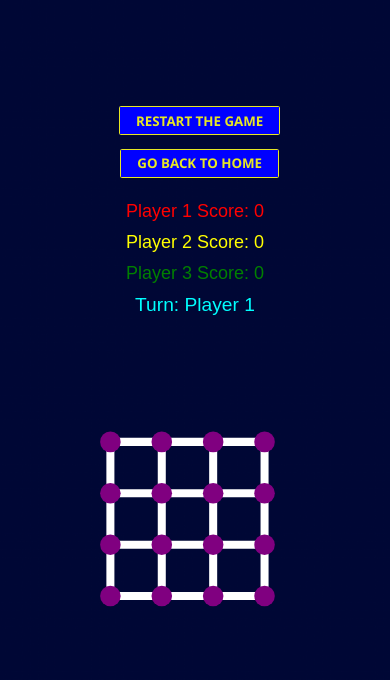
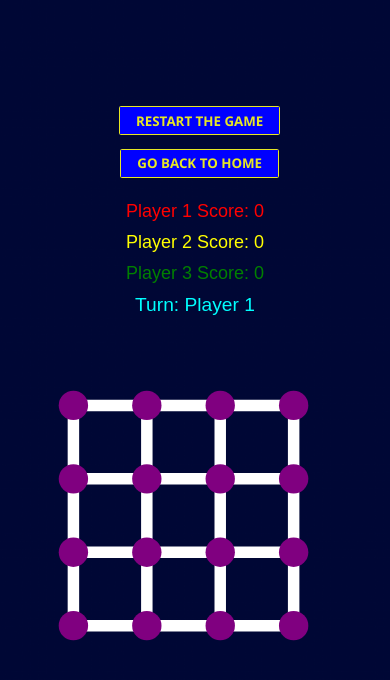
Before and after one commit to harsweet/dots-and-boxes, a Vue app: page /#/gameScreen in a window 390 px wide. Both pictures are taken after a click on the button "RESTART THE GAME". Shown: the top 680 px of the page. Built offline with nearby package versions, Linux system fonts and the light colour scheme.

Commit message:
Added more CSS for mobile support

```diff
--- a/src/assets/stylesheets/main.css
+++ b/src/assets/stylesheets/main.css
@@ -18,12 +18,13 @@ body * {
 
 .page-background {
   height: 100vh;
+  position: fixed;
   width: 100%;
   background-size: cover;
   -webkit-background-size: cover;
   -moz-background-size: cover;
   -o-background-size: cover;
-  overflow-x: scroll;
+  overflow: scroll;
 }
 
 .flex-column {
@@ -116,3 +117,11 @@ body * {
   font-size: smaller;
   font-style: oblique;
 }
+
+@media only screen and (max-width: 600px) {
+  #board-svg {
+    width: 100%;
+    min-width: 350px;
+    min-height: 350px;
+  }
+}
```
